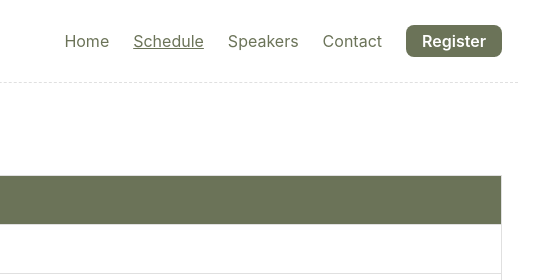
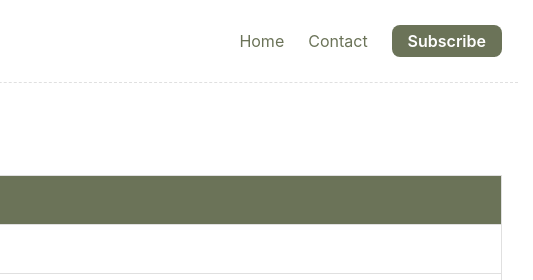
Before and after one commit to mattlitzinger/branches-gathering, an Eleventy site: page content/agenda/index.njk in a window 1280 px wide. Shown: the top 280 px of the page, 522-1055 px from the left. Built offline with nearby package versions, Linux system fonts and the light colour scheme; Eleventy itself is replaced by a stand-in of ours; files that its build step writes are made by us from their sources.

Commit message:
Post-conference reset

```diff
--- a/_data/metadata.js
+++ b/_data/metadata.js
@@ -8,6 +8,7 @@ module.exports = {
 		email: "matt@litzdigital.com",
 		url: "https://litzdigital.com/"
 	},
+	registration_active: false,
 	registration_url: "https://www.ticketleap.events/tickets/branches/branches-gathering-2026",
 	subscribe_url: "https://branches.eo.page/subscribe"
 }
--- a/_includes/layouts/base.njk
+++ b/_includes/layouts/base.njk
@@ -71,7 +71,7 @@
 					{%- for entry in collections.all | eleventyNavigation %}
 						<li class="nav-item"><a href="{{ entry.url }}"{% if entry.url == page.url %} aria-current="page"{% endif %}>{{ entry.title }}</a></li>
 					{%- endfor %}
-					{% if metadata.registration_url %}
+					{% if metadata.registration_active %}
 						<li><a class="btn btn-primary btn-small" href="{{ metadata.registration_url }}" target="_blank">Register</a></li>
 					{%- else %}
 						<li><a class="btn btn-primary btn-small" href="{{ metadata.subscribe_url }}">Subscribe</a></li>
--- a/content/agenda/index.njk
+++ b/content/agenda/index.njk
@@ -1,8 +1,5 @@
 ---
 layout: layouts/base.njk
-eleventyNavigation:
-  key: Schedule
-  order: 2
 ---
 <div class="table-wrapper mb-8" tabindex="0" role="group" aria-labelledby="content">
   <table>
--- a/content/presenters/index.njk
+++ b/content/presenters/index.njk
@@ -1,8 +1,5 @@
 ---
 layout: layouts/base.njk
-eleventyNavigation:
-  key: Speakers
-  order: 3
 ---
 <h1>2026 Presenters</h1>
 
```
Also changed, not shown: content/index.html.
